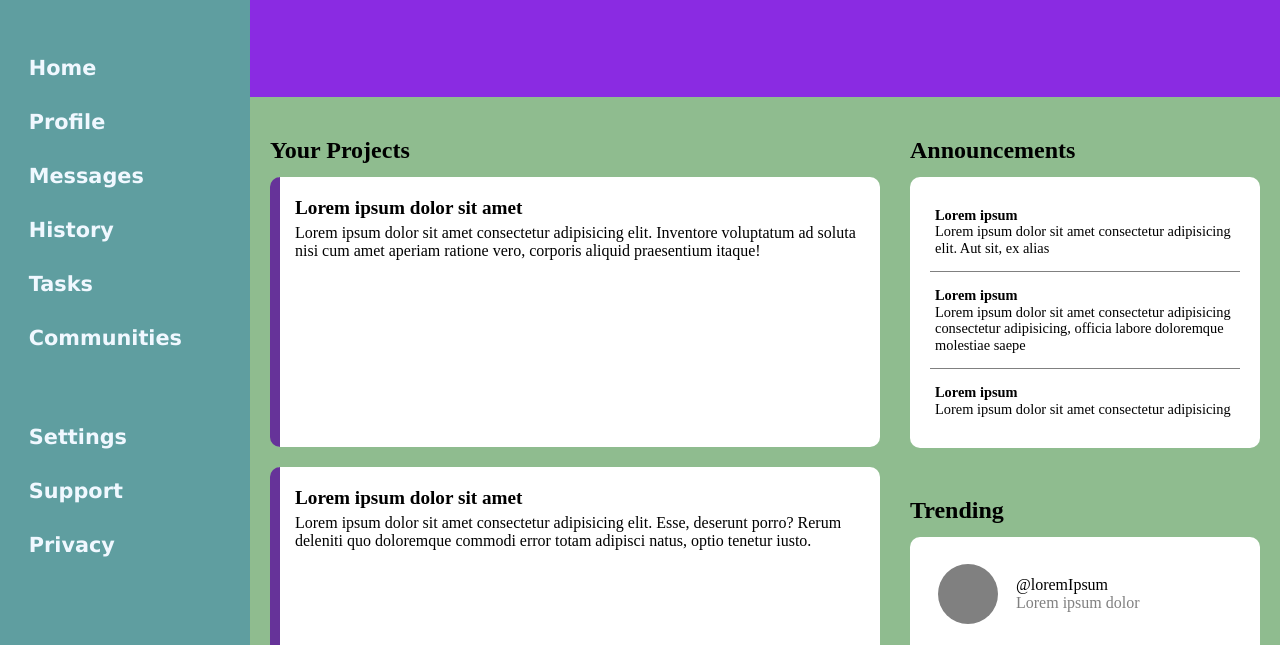
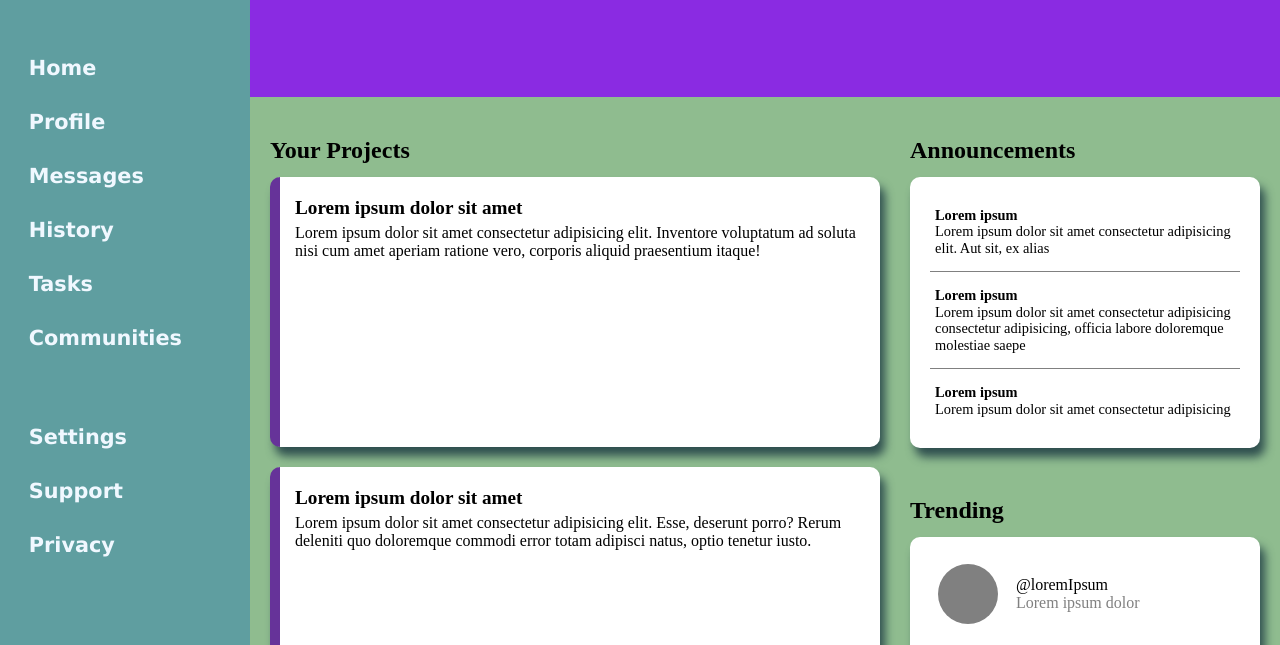
Before and after one commit to dragonvedb/admin-dashboard, a plain HTML site: page index.html in a window 1280 px wide. Shown: the part 103-748 px from the top of the page. Drawn offline with Linux system fonts and the light colour scheme.

Commit message:
Add a shadow to cards

```diff
--- a/styles.css
+++ b/styles.css
@@ -142,4 +142,5 @@ main h2 {
 #announcements .grid-container,
 #trending .grid-container {
     background-color: white;
+    box-shadow: darkslategray 5px 9px 10px;
 }
```
